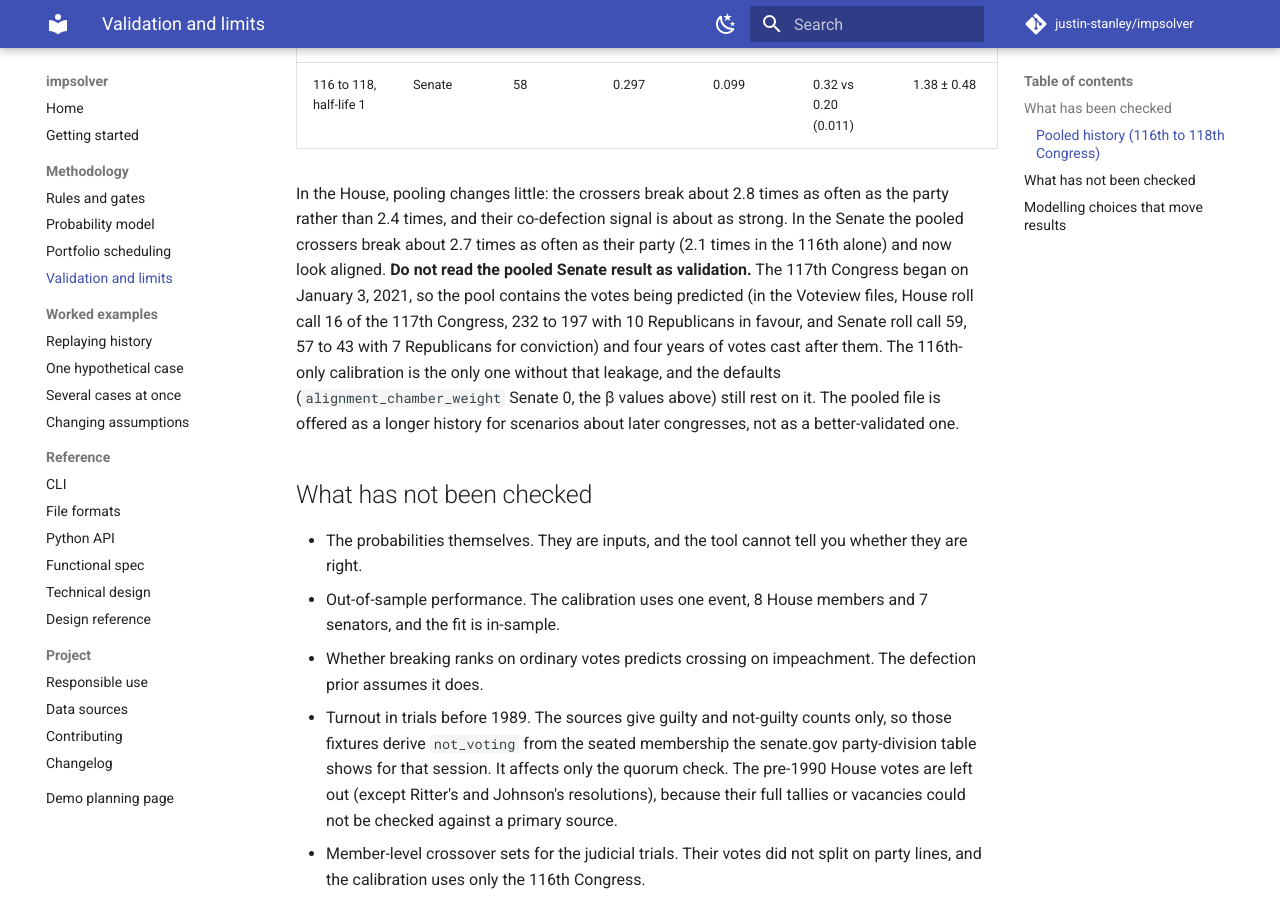
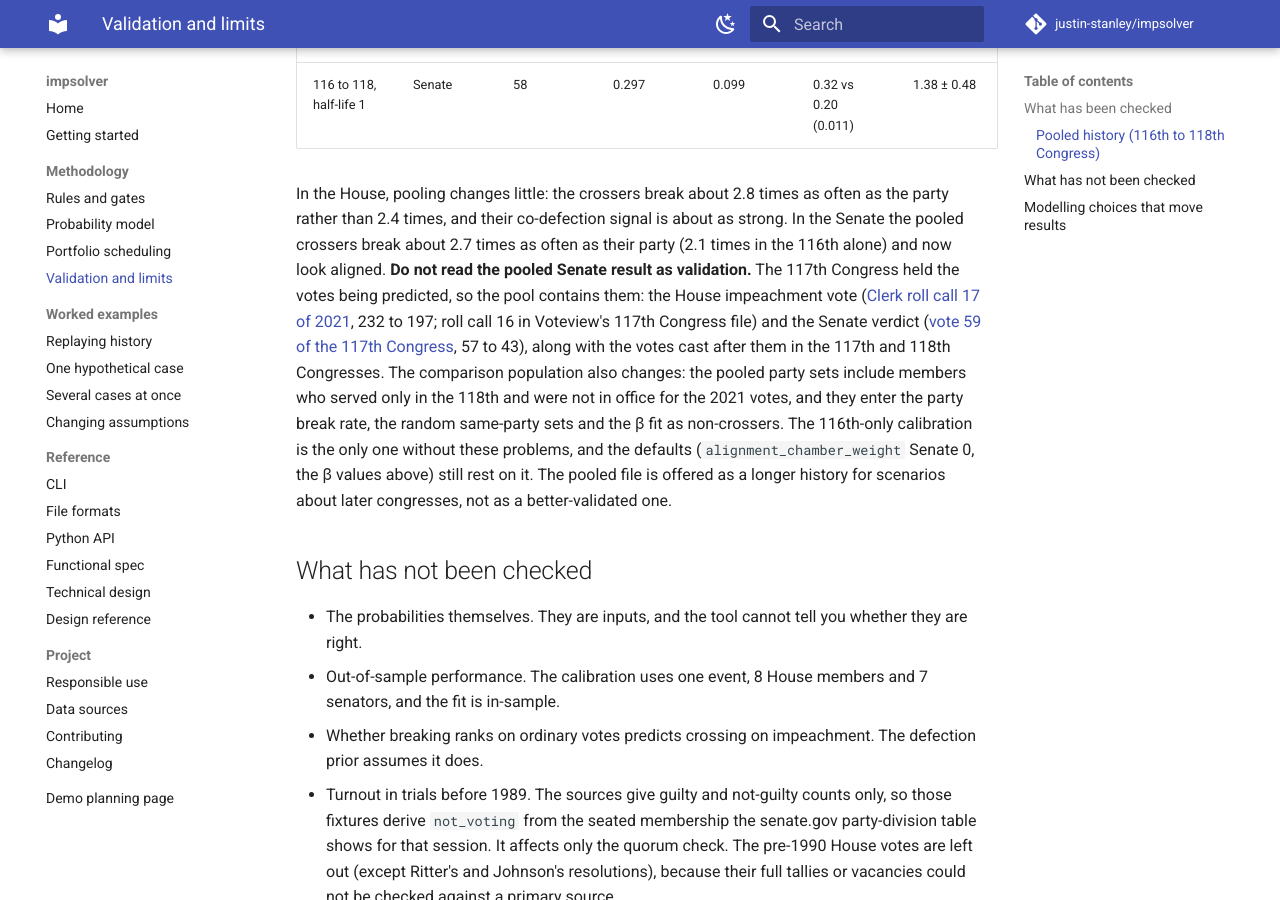
Before and after one commit to justin-stanley/impsolver, an MkDocs documentation site: the page built from docs/methodology/validation.md, in a window 1280 px wide and 900 px high, scrolled down 1483 px. Built offline with MkDocs 1.6.1 and Material for MkDocs 9.7.7, drawn with Linux system fonts in a browser that asks for light colours; comment, search, counter and statistics services are not loaded.

Commit message:
docs: cite the 2021 roll calls in the pooled calibration note
Link the House Clerk and senate.gov pages for the two votes the pooled
history contains, and note that the pooled party sets include members who
were not in office for the 2021 votes.

Co-Authored-By: Claude Opus 5.5 <noreply@anthropic.com>

```diff
--- a/docs/methodology/validation.md
+++ b/docs/methodology/validation.md
@@ -40,13 +40,18 @@ The same fixture, still matched on 116th Congress ids, was run against the poole
 In the House, pooling changes little: the crossers break about 2.8 times as often as the party
 rather than 2.4 times, and their co-defection signal is about as strong. In the Senate the pooled
 crossers break about 2.7 times as often as their party (2.1 times in the 116th alone) and now look
-aligned. **Do not read the pooled Senate result as validation.** The 117th Congress began on
-January 3, 2021, so the pool contains the votes being predicted (in the Voteview files, House
-roll call 16 of the 117th Congress, 232 to 197 with 10 Republicans in favour, and Senate roll call
-59, 57 to 43 with 7 Republicans for conviction) and four years of votes cast after them. The 116th-only
-calibration is the only one without that leakage, and the defaults (`alignment_chamber_weight`
-Senate 0, the β values above) still rest on it. The pooled file is offered as a longer history for
-scenarios about later congresses, not as a better-validated one.
+aligned. **Do not read the pooled Senate result as validation.** The 117th Congress held the
+votes being predicted, so the pool contains them: the House impeachment vote
+([Clerk roll call 17 of 2021](https://clerk.house.gov/Votes/202117), 232 to 197; roll call 16 in
+Voteview's 117th Congress file) and the Senate verdict
+([vote 59 of the 117th Congress](https://www.senate.gov/legislative/LIS/roll_call_votes/vote1171/vote_117_1_00059.htm),
+57 to 43), along with the votes cast after them in the 117th and 118th Congresses. The comparison
+population also changes: the pooled party sets include members who served only in the 118th and
+were not in office for the 2021 votes, and they enter the party break rate, the random
+same-party sets and the β fit as non-crossers. The 116th-only calibration is the only one without
+these problems, and the defaults (`alignment_chamber_weight` Senate 0, the β values above) still
+rest on it. The pooled file is offered as a longer history for scenarios about later congresses,
+not as a better-validated one.
 
 ## What has not been checked
 
```
